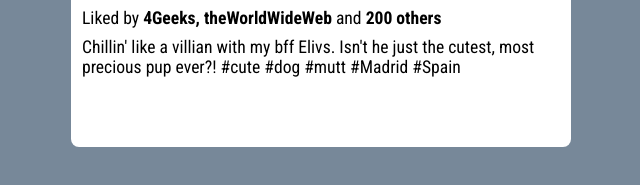
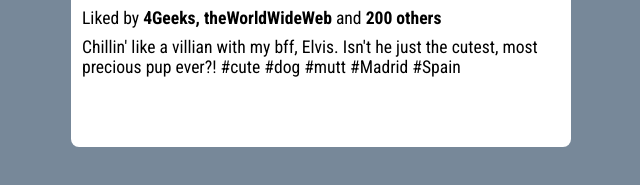
Before and after one commit to 4GeeksAcademy/Instapost-fs-pt-90AlynneTrujillo, a plain HTML site: page index.html in a window 1280 px wide. Shown: the part 461-646 px from the top of the page, 319-959 px from the left. Drawn offline with Linux system fonts and the light colour scheme; a web font is replaced by a local one.

Commit message:
Second Commit

```diff
--- a/index.html
+++ b/index.html
@@ -28,7 +28,7 @@
         </div>
         <div class="postBody">
             <p>Liked by <b>4Geeks, theWorldWideWeb</b> and <b>200 others</b></p>
-            <p>Chillin' like a villian with my bff Elivs. Isn't he just the cutest, most precious pup ever?! #cute #dog #mutt #Madrid #Spain</p>
+            <p>Chillin' like a villian with my bff, Elvis. Isn't he just the cutest, most precious pup ever?! #cute #dog #mutt #Madrid #Spain</p>
         </div>
     </div>
 </body>
```
